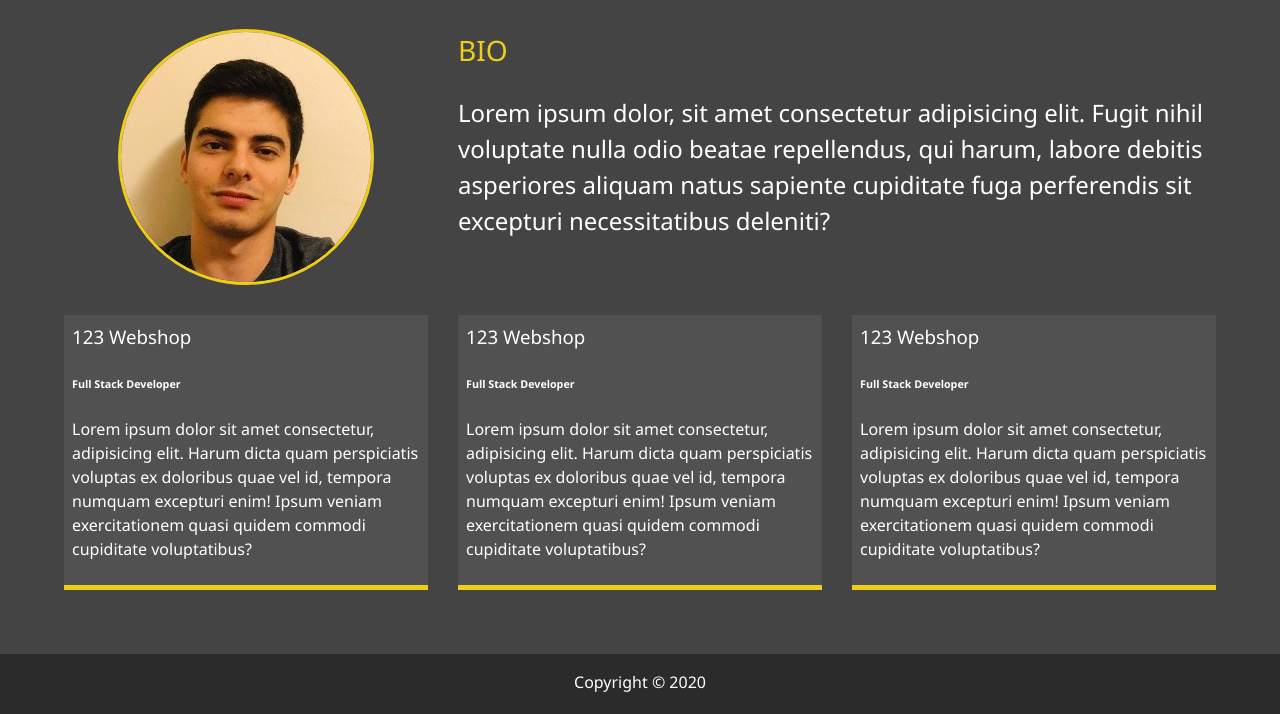
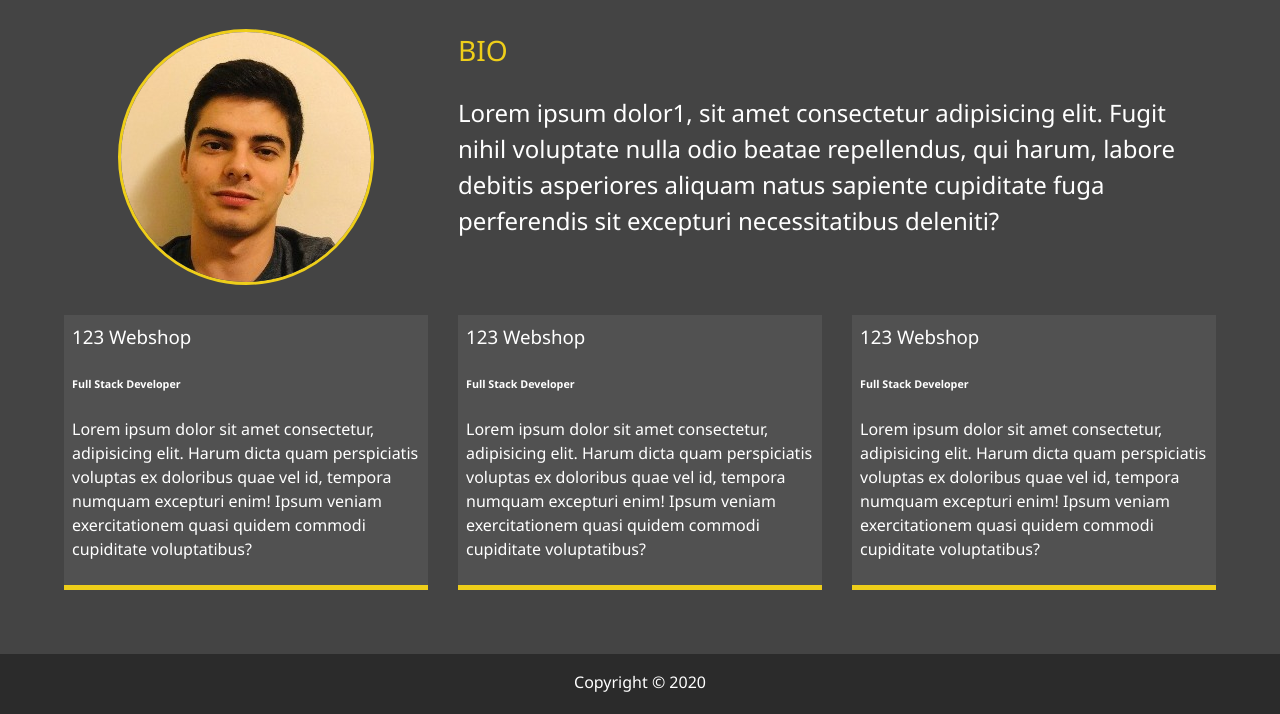
Before and after one commit to kadirgund/modern_portfolio, a website: page dist/about.html in a window 1280 px wide. Shown: the part 229-943 px from the top of the page. Drawn offline with Linux system fonts and the light colour scheme.

Commit message:
github pages deploy issues

```diff
--- a/dist/about.html
+++ b/dist/about.html
@@ -45,7 +45,7 @@
         <div class="bio">
           <h3 class="text-secondary">BIO</h3>
           <p>
-            Lorem ipsum dolor, sit amet consectetur adipisicing elit. Fugit
+            Lorem ipsum dolor1, sit amet consectetur adipisicing elit. Fugit
             nihil voluptate nulla odio beatae repellendus, qui harum, labore
             debitis asperiores aliquam natus sapiente cupiditate fuga
             perferendis sit excepturi necessitatibus deleniti?
```
